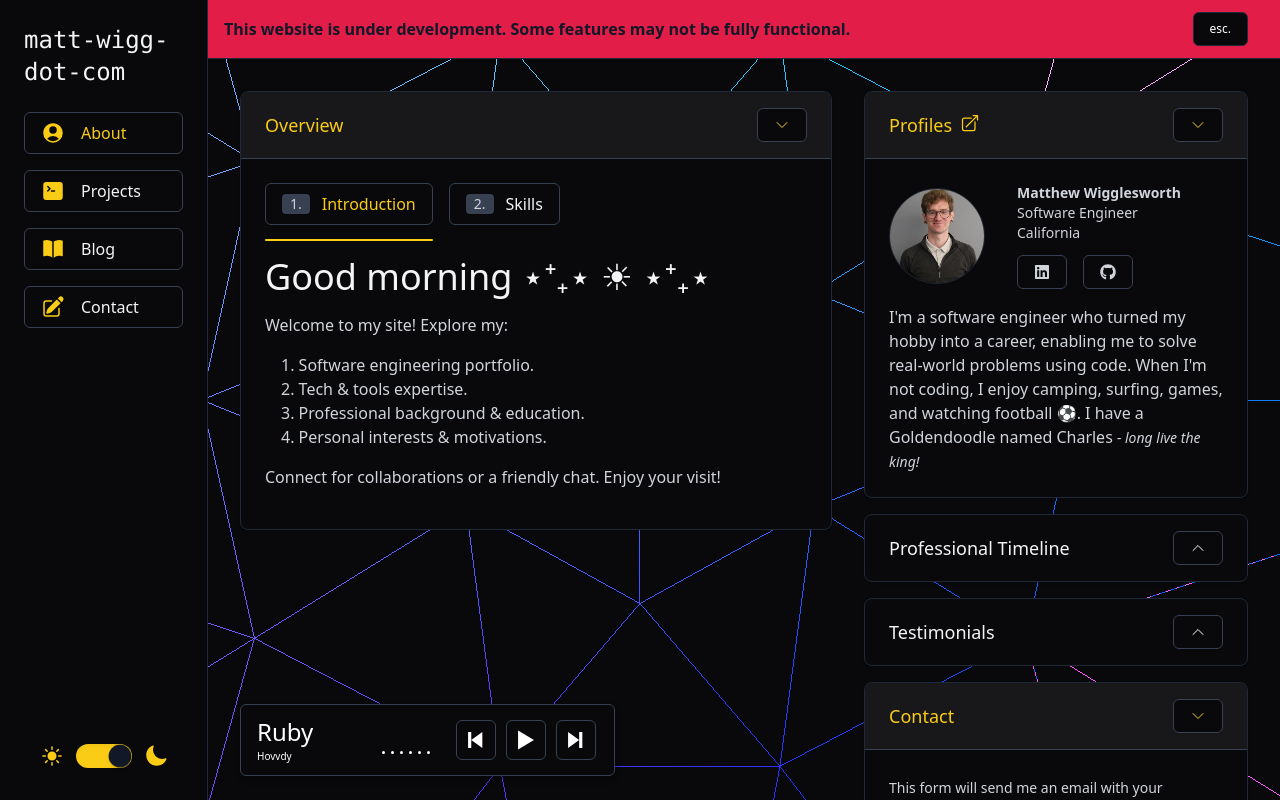
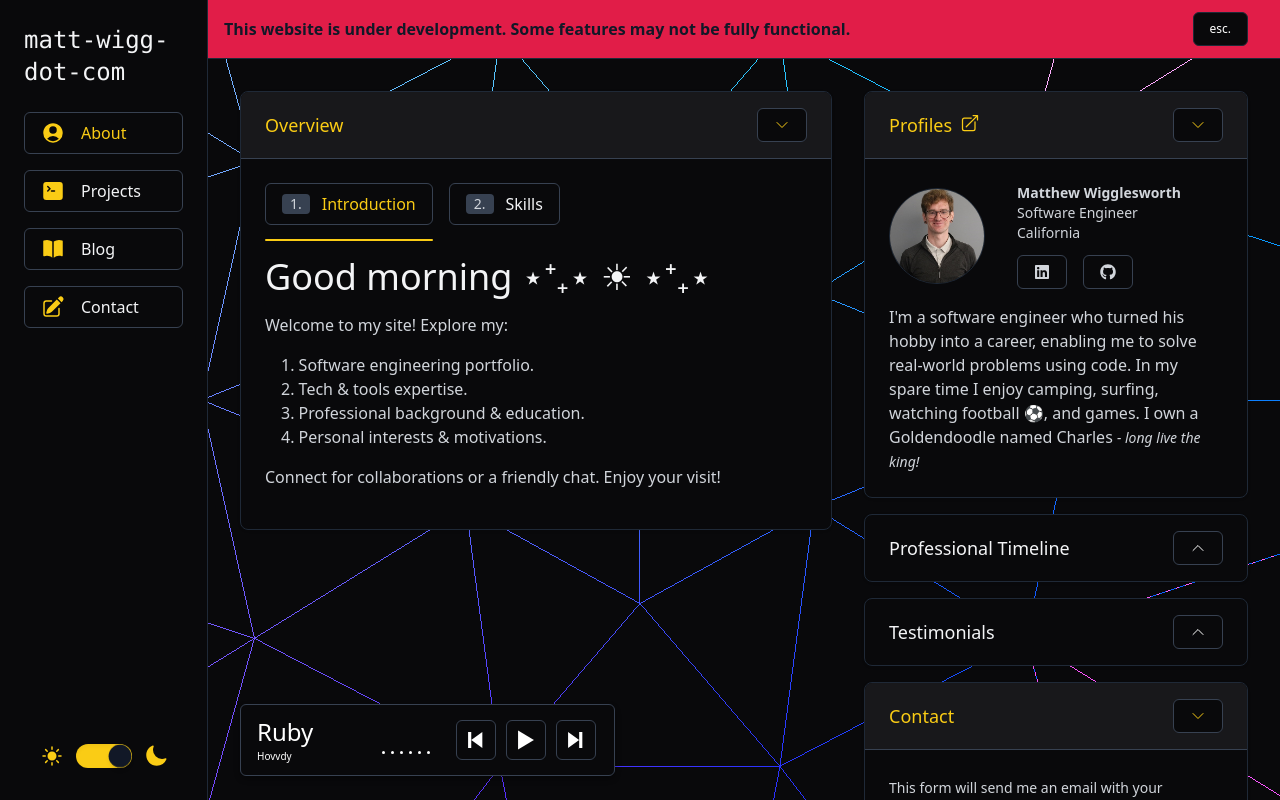
Before and after one commit to matt-wigg/matt-wigg-dot-com, a Next.js app: page / in a window 1280 px wide. Shown: the top 800 px of the page. Built offline with nearby package versions, Linux system fonts and the light colour scheme.

Commit message:
update bio with latest

```diff
--- a/src/components/Profiles.tsx
+++ b/src/components/Profiles.tsx
@@ -44,10 +44,10 @@ const Profiles = () => {
           </div>
           <div className="pt-4">
             <p className="font-light text-gray-700 dark:text-gray-300 text-base">
-              I&apos;m a software engineer who turned my hobby into a career,
-              enabling me to solve real-world problems using code. When I&apos;m
-              not coding, I enjoy camping, surfing, games, and watching football
-              ⚽️. I have a Goldendoodle named Charles{" "}
+              I&apos;m a software engineer who turned his hobby into a career,
+              enabling me to solve real-world problems using code. In my spare
+              time I enjoy camping, surfing, watching football ⚽️, and games. I
+              own a Goldendoodle named Charles{" "}
               <span className="italic text-sm">- long live the king!</span>
             </p>
           </div>
```
